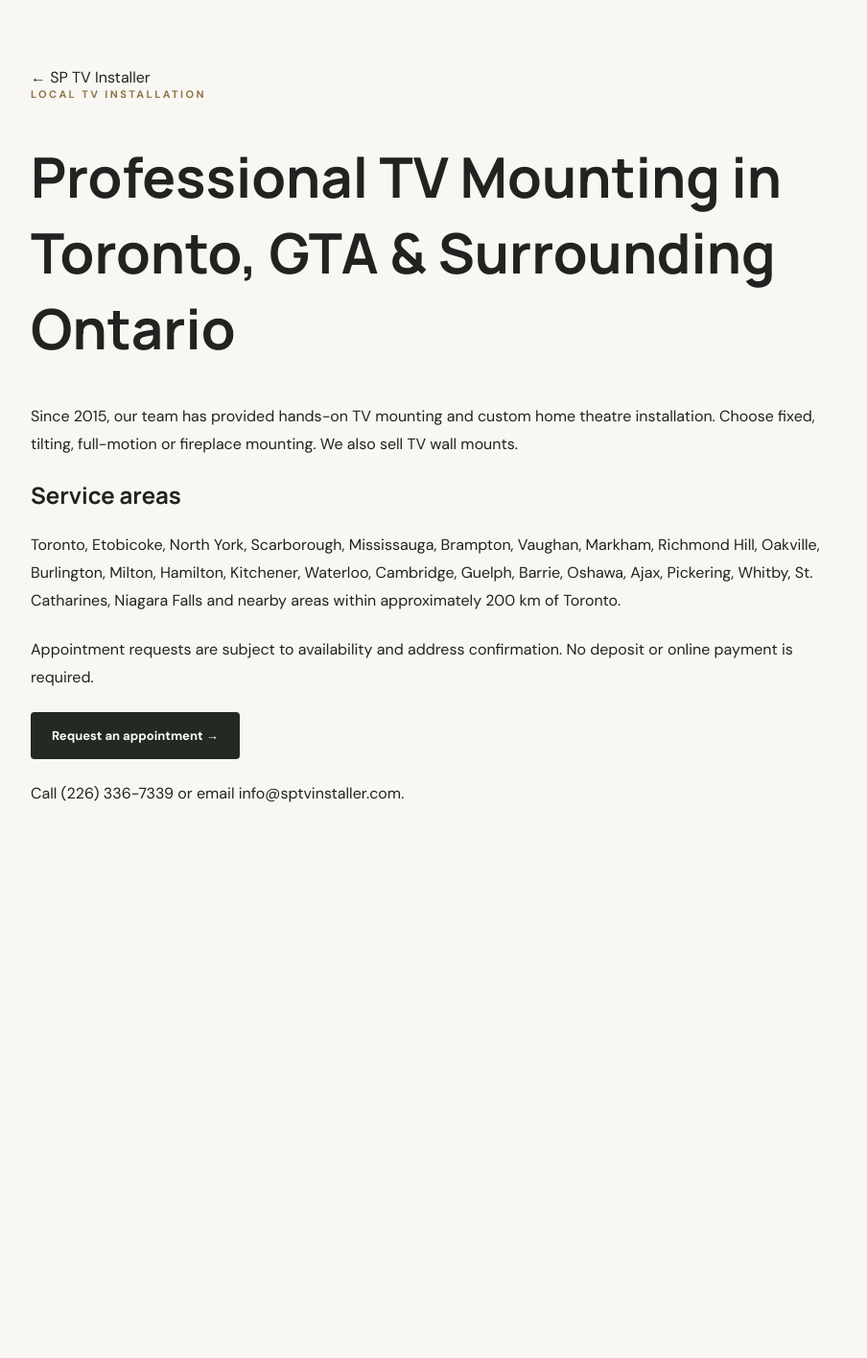
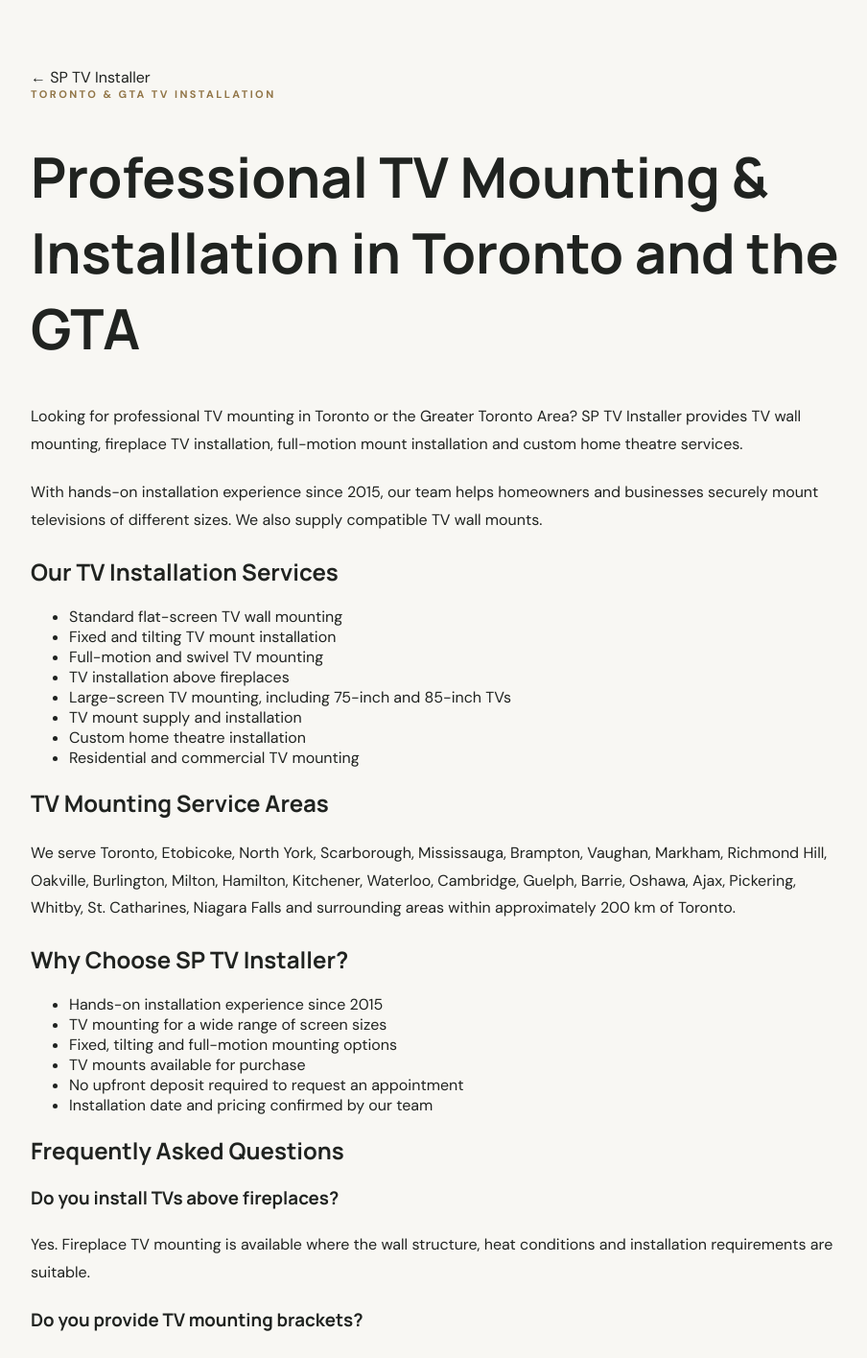
Before and after one commit to spnetworks0929/sptvinstaller, a Next.js app: page /locations/toronto in a window 1280 px wide. Shown: the top 1415 px of the page at 96% size, without its empty margins (38-942 px from the left). Before the commit the page ends 934 px from the top, so only its background shows below. Built offline with nearby package versions, Linux system fonts and the light colour scheme; no server answers.

Commit message:
Update page.tsx

```diff
--- a/app/locations/toronto/page.tsx
+++ b/app/locations/toronto/page.tsx
@@ -1,3 +1,133 @@
-import Link from 'next/link';import type {Metadata} from 'next';
-export const metadata:Metadata={title:'TV Mounting in Toronto, GTA & Surrounding Ontario',description:'Professional TV mounting, fireplace mounting, full-motion mounts and TV brackets for sale in Toronto, GTA & Surrounding Ontario. Request an installation appointment with no upfront payment.'};
-export default function Page(){return <main className="locationPage wrap"><Link href="/">← SP TV Installer</Link><div className="eyebrow">LOCAL TV INSTALLATION</div><h1>Professional TV Mounting in Toronto, GTA & Surrounding Ontario</h1><p>Since 2015, our team has provided hands-on TV mounting and custom home theatre installation. Choose fixed, tilting, full-motion or fireplace mounting. We also sell TV wall mounts.</p><h2>Service areas</h2><p>Toronto, Etobicoke, North York, Scarborough, Mississauga, Brampton, Vaughan, Markham, Richmond Hill, Oakville, Burlington, Milton, Hamilton, Kitchener, Waterloo, Cambridge, Guelph, Barrie, Oshawa, Ajax, Pickering, Whitby, St. Catharines, Niagara Falls and nearby areas within approximately 200 km of Toronto.</p><p>Appointment requests are subject to availability and address confirmation. No deposit or online payment is required.</p><Link className="btn dark" href="/book">Request an appointment →</Link><p>Call <a href="tel:+12263367339">(226) 336-7339</a> or email <a href="mailto:info@sptvinstaller.com">info@sptvinstaller.com</a>.</p></main>}
+
+import Link from 'next/link';
+import type { Metadata } from 'next';
+
+export const metadata: Metadata = {
+  title: 'TV Mounting Toronto & GTA | SP TV Installer',
+  description:
+    'Professional TV mounting in Toronto, Mississauga, Brampton and the GTA. Fireplace mounting, full-motion brackets and home theatres. Request installation online.',
+  alternates: {
+    canonical: 'https://sptvinstaller.com/locations/toronto',
+  },
+};
+
+export default function Page() {
+  return (
+    <main className="locationPage wrap">
+      <Link href="/">← SP TV Installer</Link>
+
+      <div className="eyebrow">
+        TORONTO & GTA TV INSTALLATION
+      </div>
+
+      <h1>
+        Professional TV Mounting & Installation
+        in Toronto and the GTA
+      </h1>
+
+      <p>
+        Looking for professional TV mounting in Toronto
+        or the Greater Toronto Area? SP TV Installer
+        provides TV wall mounting, fireplace TV
+        installation, full-motion mount installation
+        and custom home theatre services.
+      </p>
+
+      <p>
+        With hands-on installation experience since
+        2015, our team helps homeowners and businesses
+        securely mount televisions of different sizes.
+        We also supply compatible TV wall mounts.
+      </p>
+
+      <h2>Our TV Installation Services</h2>
+
+      <ul>
+        <li>Standard flat-screen TV wall mounting</li>
+        <li>Fixed and tilting TV mount installation</li>
+        <li>Full-motion and swivel TV mounting</li>
+        <li>TV installation above fireplaces</li>
+        <li>Large-screen TV mounting, including 75-inch and 85-inch TVs</li>
+        <li>TV mount supply and installation</li>
+        <li>Custom home theatre installation</li>
+        <li>Residential and commercial TV mounting</li>
+      </ul>
+
+      <h2>TV Mounting Service Areas</h2>
+
+      <p>
+        We serve Toronto, Etobicoke, North York,
+        Scarborough, Mississauga, Brampton, Vaughan,
+        Markham, Richmond Hill, Oakville, Burlington,
+        Milton, Hamilton, Kitchener, Waterloo,
+        Cambridge, Guelph, Barrie, Oshawa, Ajax,
+        Pickering, Whitby, St. Catharines,
+        Niagara Falls and surrounding areas
+        within approximately 200 km of Toronto.
+      </p>
+
+      <h2>Why Choose SP TV Installer?</h2>
+
+      <ul>
+        <li>Hands-on installation experience since 2015</li>
+        <li>TV mounting for a wide range of screen sizes</li>
+        <li>Fixed, tilting and full-motion mounting options</li>
+        <li>TV mounts available for purchase</li>
+        <li>No upfront deposit required to request an appointment</li>
+        <li>Installation date and pricing confirmed by our team</li>
+      </ul>
+
+      <h2>Frequently Asked Questions</h2>
+
+      <h3>Do you install TVs above fireplaces?</h3>
+      <p>
+        Yes. Fireplace TV mounting is available
+        where the wall structure, heat conditions
+        and installation requirements are suitable.
+      </p>
+
+      <h3>Do you provide TV mounting brackets?</h3>
+      <p>
+        Yes. We offer compatible TV wall mounts,
+        including fixed, tilting and full-motion options.
+      </p>
+
+      <h3>Can I book TV mounting online?</h3>
+      <p>
+        Yes. Submit an installation request online.
+        Our team will contact you to confirm
+        availability, appointment details and final pricing.
+        No upfront payment is required.
+      </p>
+
+      <h2>Request Your TV Installation</h2>
+
+      <p>
+        Ready to mount your TV? Submit your request
+        and our team will contact you to confirm
+        the installation details.
+      </p>
+
+      <Link className="btn dark" href="/book">
+        Request an Appointment →
+      </Link>
+
+      <p>
+        Call{' '}
+        <a href="tel:+12263367339">
+          (226) 336-7339
+        </a>
+        {' '}or email{' '}
+        <a href="mailto:info@sptvinstaller.com">
+          info@sptvinstaller.com
+        </a>.
+      </p>
+
+      <p>
+        <Link href="/">
+          Back to SP TV Installer homepage
+        </Link>
+      </p>
+    </main>
+  );
+}
```
